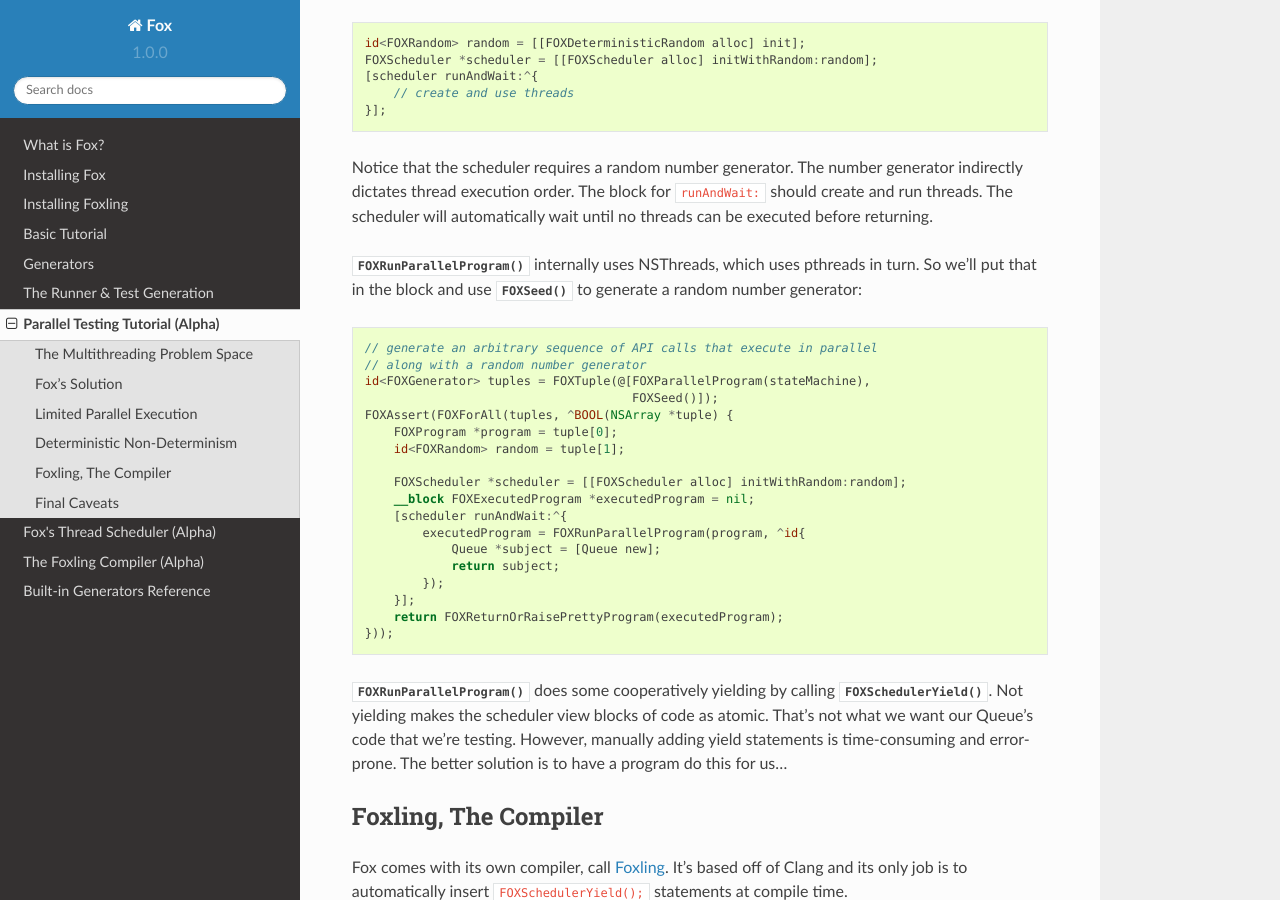
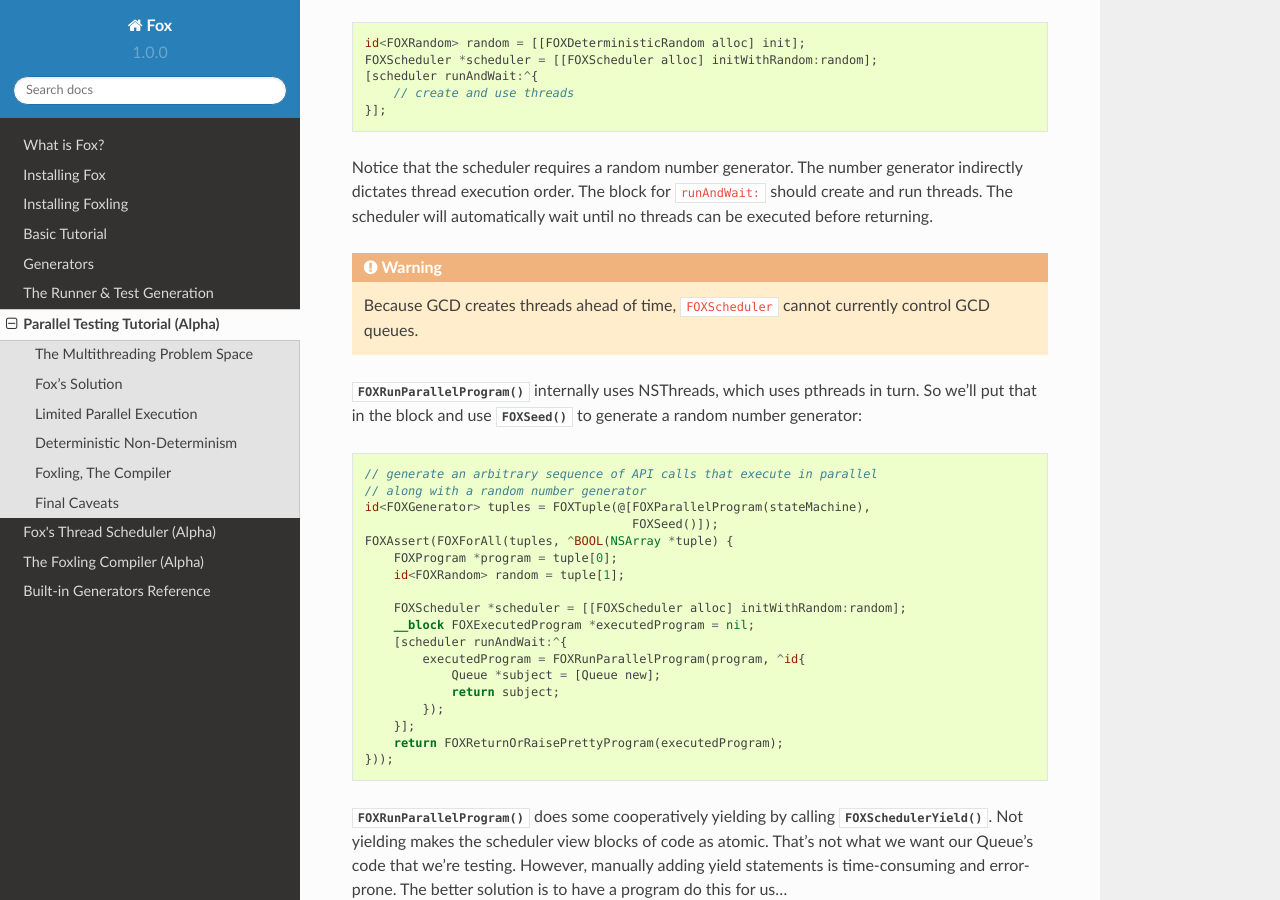
Before and after one commit to jeffh/Fox, a Sphinx documentation site: the page built from docs/source/parallel/tutorial.rst, in a window 1280 px wide and 900 px high, scrolled down 2418 px. Built offline with Sphinx 7.4.7 and the Read the Docs theme 2.0.0, drawn with Linux system fonts in a browser that asks for light colours.

Commit message:
Fixed hardcoded paths in Foxling.
Experimental FOXSeed shrinking and 'smarter' scheduler algorithms.

Fling doesn't backup file on disk - added too significant performance
lost.

Documentation updates.

```diff
--- a/docs/source/parallel/tutorial.rst
+++ b/docs/source/parallel/tutorial.rst
@@ -124,6 +124,9 @@
 ``runAndWait:`` should create and run threads. The scheduler will automatically
 wait until no threads can be executed before returning.
 
+.. warning:: Because GCD creates threads ahead of time, ``FOXScheduler`` cannot
+             currently control GCD queues.
+
 :c:func:`FOXRunParallelProgram` internally uses NSThreads, which uses pthreads in
 turn. So we'll put that in the block and use :c:func:`FOXSeed` to generate a
 random number generator::
```
Also changed, not shown: 12 other files.
